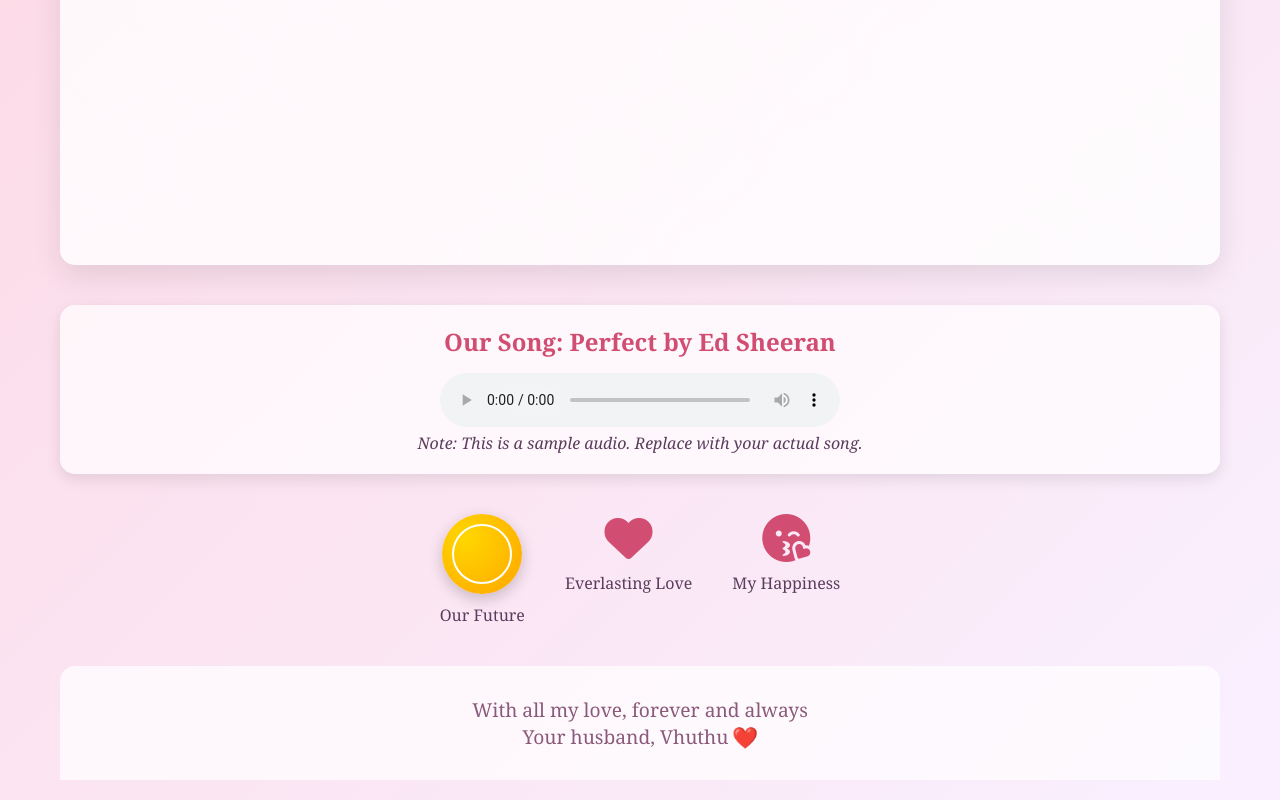
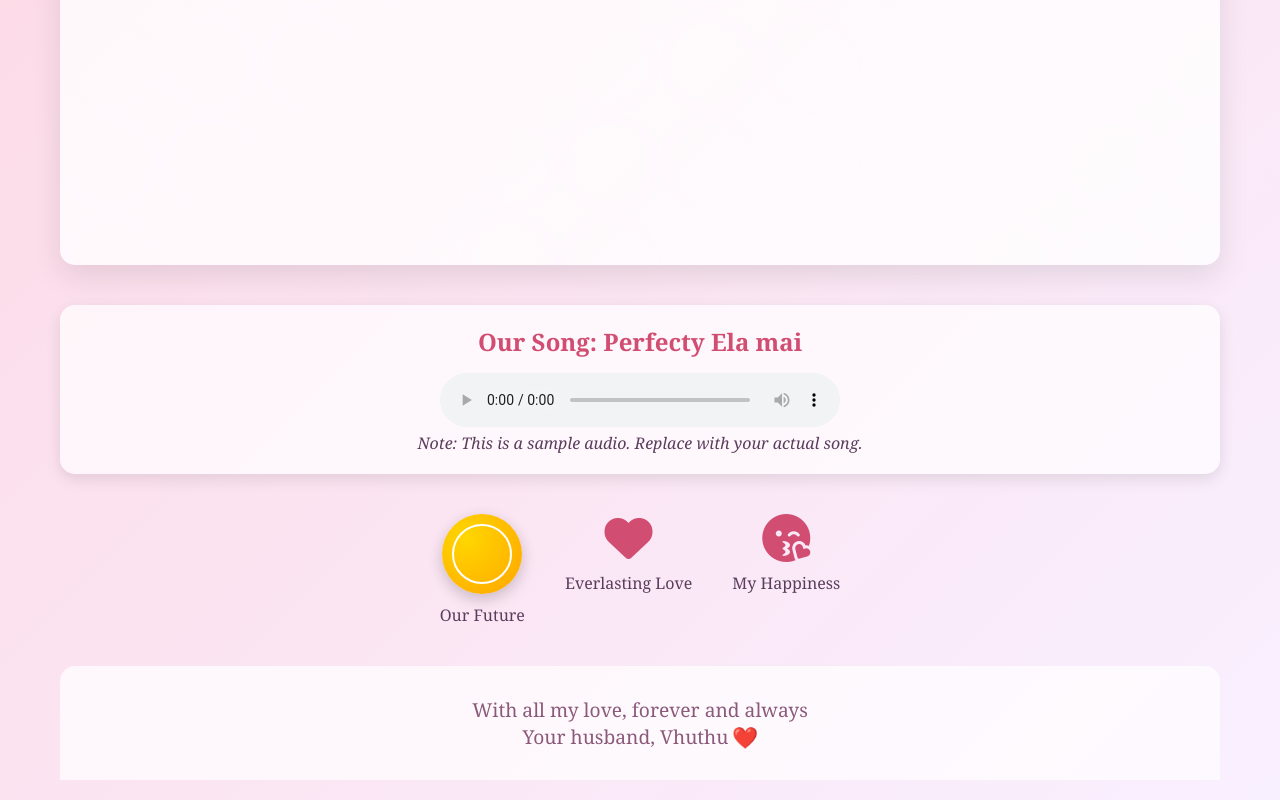
Before and after one commit to Sjnjen/Penny, a plain HTML site: page index.html in a window 1280 px wide. Shown: the part 1086-1886 px from the top of the page. Drawn offline with Linux system fonts and the light colour scheme.

Commit message:
Update music title in index.html

```diff
--- a/index.html
+++ b/index.html
@@ -281,7 +281,7 @@
         </div>
 
         <div class="music-player">
-            <h3 class="music-title">Our Song: Perfect by Ed Sheeran</h3>
+            <h3 class="music-title">Our Song: Perfecty Ela mai</h3>
             <audio controls style="width: 100%; max-width: 400px;">
                 <source src="penny.aac" type="audio/mpeg">
                 Your browser does not support the audio element.
```
